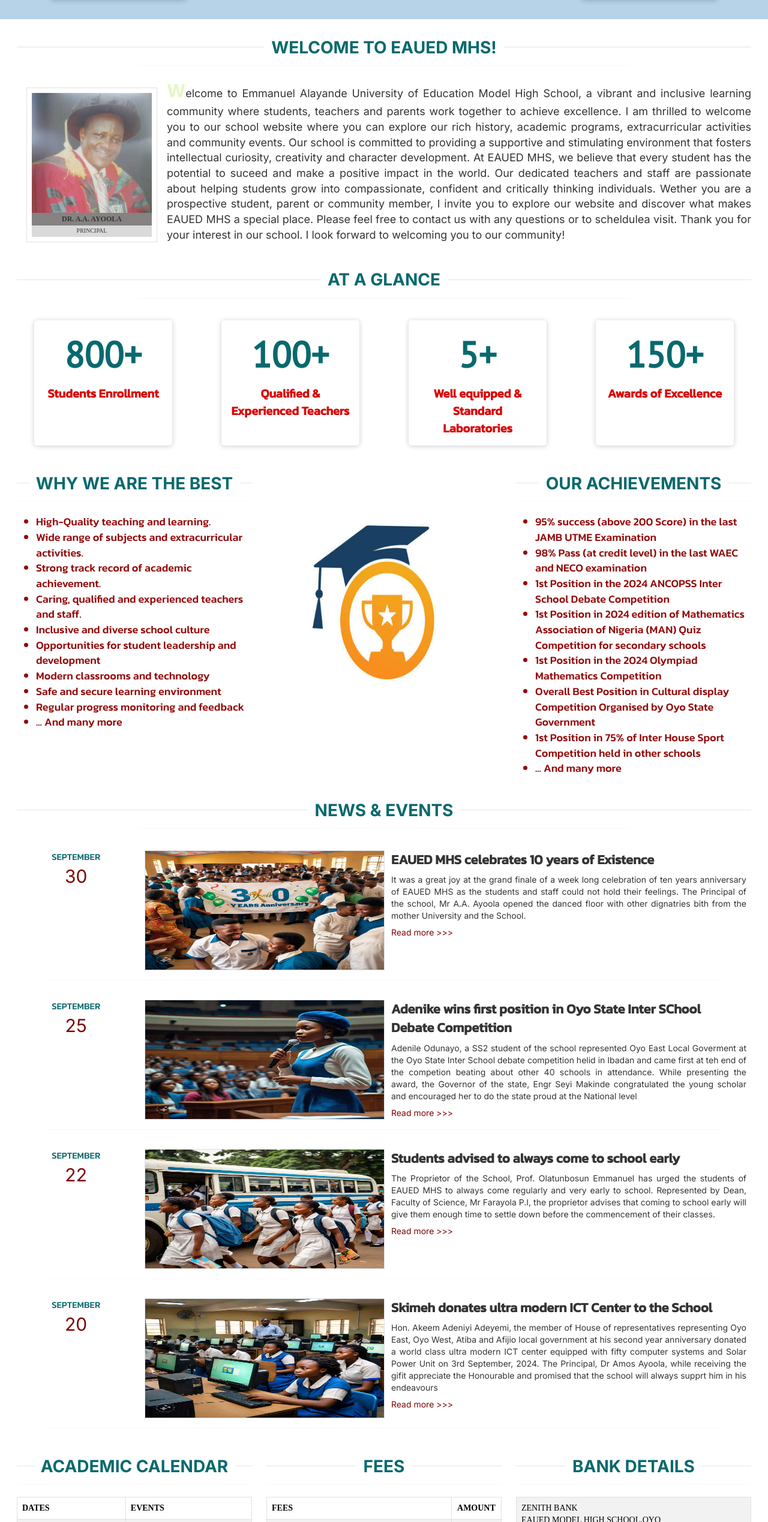
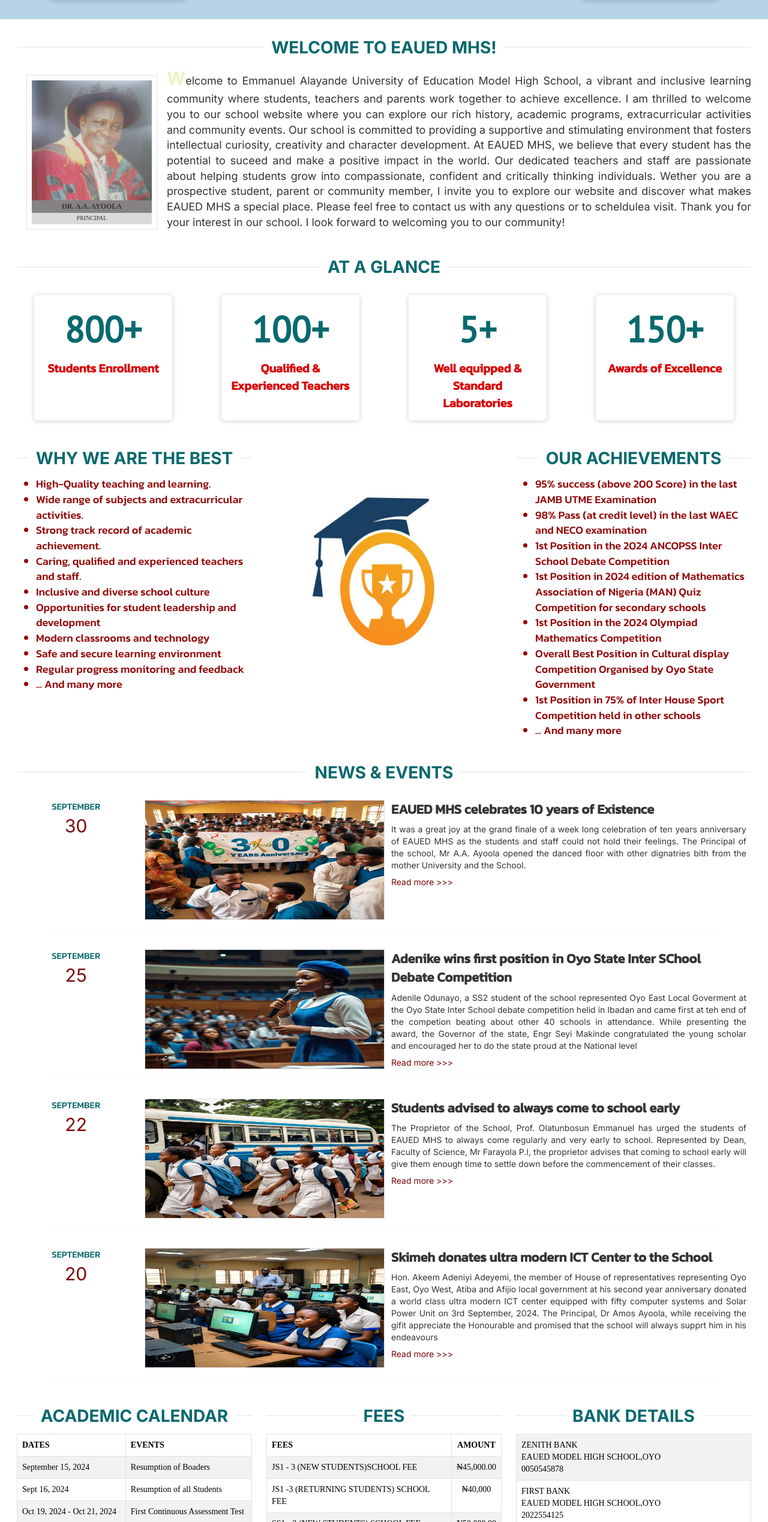
Before and after one commit to Applauze/Resppap, a Next.js app: page / in a window 1280 px wide. Shown: the part 1188-3726 px from the top of the page at 60% size. Built offline with nearby package versions, Linux system fonts and the light colour scheme.

Commit message:
Mobile Menu Updated

```diff
--- a/components/HomePage.jsx
+++ b/components/HomePage.jsx
@@ -194,9 +194,9 @@ const HomePage = () => {
               <Divider>WELCOME TO EAUED MHS!</Divider>
             </h3>
           </Col>
-          <Col md={12} sm={12}>
+          {/* <Col md={12} sm={12}>
             <hr className={classes.hrGlance} />
-          </Col>
+          </Col> */}
           <Col>
             <p className={classes.PrincipalMessage}>
               <span className="border border-gray-300 p-2 border-rounded d-inline-block float-start m-3">
@@ -236,16 +236,16 @@ const HomePage = () => {
               <Divider>AT A GLANCE</Divider>
             </h3>
           </Col>
-          <Col md={12} lg={12} sm={12}>
+          {/* <Col md={12} lg={12} sm={12}>
             <hr className={classes.hrGlance} />
-          </Col>
-          <Col md={12} sm={12} lg={12} className="my-2">
+          </Col> */}
+          <Col md={12} sm={12} lg={12} className="my-2 ">
             <Row className="justify-content-around">
               <Col
                 md={3}
                 lg={3}
                 sm={12}
-                className={`${classes.colNumRec} d-flex  justify-content-center my-sm-2`}
+                className={`${classes.colNumRec} d-flex   justify-content-center my-sm-2`}
               >
                 <NumberRecordsDescription
                   figure={800}
@@ -297,9 +297,9 @@ const HomePage = () => {
                   <Divider>WHY WE ARE THE BEST</Divider>
                 </h3>
               </Col>
-              <Col md={12} sm={12}>
+              {/* <Col md={12} sm={12}>
                 <hr className={classes.hrGlance2} />
-              </Col>
+              </Col> */}
               <Col>
                 <ul>
                   <li className={`${classes.WhyChooseParagraph} ${kanit}`}>
@@ -350,9 +350,9 @@ const HomePage = () => {
                   <Divider>OUR ACHIEVEMENTS</Divider>
                 </h3>
               </Col>
-              <Col md={12} sm={12}>
+              {/* <Col md={12} sm={12}>
                 <hr className={classes.hrGlance2} />
-              </Col>
+              </Col> */}
               <Col>
                 <ul>
                   <li className={`${classes.WhyChooseParagraph} ${kanit}`}>
@@ -398,9 +398,9 @@ const HomePage = () => {
               <Divider>NEWS & EVENTS</Divider>
             </h3>
           </Col>
-          <Col md={12} sm={12}>
+          {/* <Col md={12} sm={12}>
             <hr className={classes.hrGlance} />
-          </Col>
+          </Col> */}
           <Col>
             <NewsAndEventsComponents
               NewsImage={gal_img1}
@@ -455,9 +455,9 @@ const HomePage = () => {
                   <Divider>ACADEMIC CALENDAR</Divider>
                 </h3>
               </Col>
-              <Col md={12} sm={12}>
+              {/* <Col md={12} sm={12}>
                 <hr className={classes.hrGlance2} />
-              </Col>
+              </Col> */}
               <Col>
                 <Table
                   striped
@@ -520,9 +520,9 @@ const HomePage = () => {
                   <Divider>FEES</Divider>
                 </h3>
               </Col>
-              <Col md={12} sm={12}>
+              {/* <Col md={12} sm={12}>
                 <hr className={classes.hrGlance2} />
-              </Col>
+              </Col> */}
               <Col>
                 <Table
                   striped
@@ -586,9 +586,9 @@ const HomePage = () => {
                   <Divider>BANK DETAILS</Divider>
                 </h3>
               </Col>
-              <Col md={12} sm={12}>
+              {/* <Col md={12} sm={12}>
                 <hr className={classes.hrGlance2} />
-              </Col>
+              </Col> */}
               <Col>
                 <Table
                   striped
@@ -634,9 +634,9 @@ const HomePage = () => {
               <Divider>OUR PICTURES SPEAK</Divider>
             </h3>
           </Col>
-          <Col md={12} sm={12}>
+          {/* <Col md={12} sm={12}>
             <hr className={classes.hrGlance} />
-          </Col>
+          </Col> */}
           <Col>
             <Row>
               {photos.map((pht, index) => (
@@ -662,9 +662,9 @@ const HomePage = () => {
               <Divider>TESTIMONIALS</Divider>
             </h3>
           </Col>
-          <Col md={12} sm={12}>
+          {/* <Col md={12} sm={12}>
             <hr className={classes.hrGlance} />
-          </Col>
+          </Col> */}
           <Col md={12} sm={12}>
             <Row>
               <Col md={3} lg={3} sm={12} className={classes.colTestimonial}>
@@ -710,9 +710,9 @@ const HomePage = () => {
               <Divider>CONTACT US</Divider>
             </h3>
           </Col>
-          <Col md={12} sm={12}>
+          {/* <Col md={12} sm={12}>
             <hr className={classes.hrGlance} />
-          </Col>
+          </Col> */}
           <Col md={12} sm={12}>
             <Row>
               <p className="text-center">
--- a/components/HomePage.module.css
+++ b/components/HomePage.module.css
@@ -160,8 +160,13 @@
   .colTheContacts {
     margin-top: 15px !important;
     margin-bottom: 15px !important;
-    margin-left: 10px !important;
-    margin-right: 10px !important;
+    /* margin-left: 10px !important;
+    margin-right: 10px !important; */
+  }
+
+  .colNumRec {
+    margin-left: 0px !important;
+    margin-right: 0px !important;
   }
 
   .HomeImages {
--- a/components/HomePageComponents/NumberRecordsDescription.jsx
+++ b/components/HomePageComponents/NumberRecordsDescription.jsx
@@ -5,7 +5,7 @@ import classes from "./NumberRecordDescription.module.css";
 import CountUp from "react-countup";
 const NumberRecordsDescription = (props) => {
   return (
-    <BorderedCardNoHover MyStyle={{ width: "80%" }}>
+    <BorderedCardNoHover MyStyle={{ width: "80%", margin: "auto" }}>
       <p className={`${pt_Sans} ${classes.NumberRecord}`}>
         <CountUp
           enableScrollSpy={true}
```
